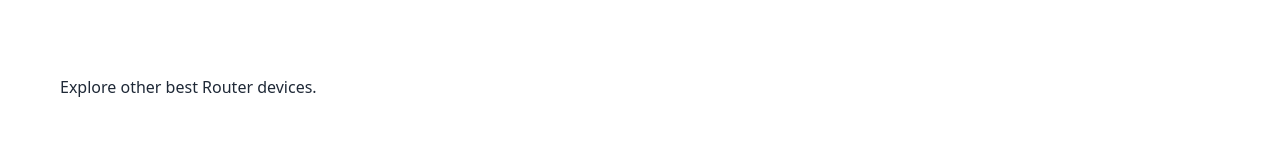
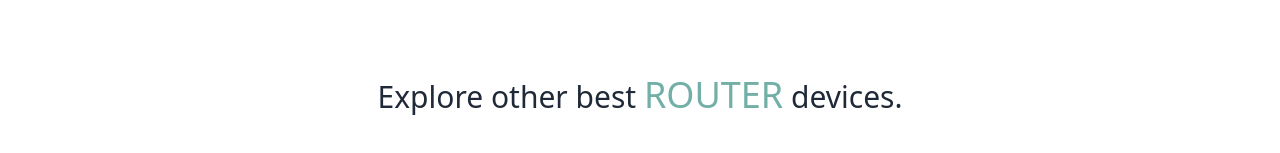
Before and after one commit to minhazapon/Apon-Router-store--react.js-project, a React (Vite) app: page / in a window 1280 px wide. Shown: the part 565-718 px from the top of the page. Built offline with nearby package versions, Linux system fonts and the light colour scheme.

Commit message:
added file

```diff
--- a/src/home file/Explore.jsx
+++ b/src/home file/Explore.jsx
@@ -6,7 +6,7 @@ function Explore() {
 
             <div>
                 <div>
-                    <p>Explore other best Router devices.</p>
+                    <p className=" text-center text-3xl">Explore other best <span className=" text-4xl text-[#72afa6]">ROUTER</span> devices.</p>
                 </div>
 
 
```
